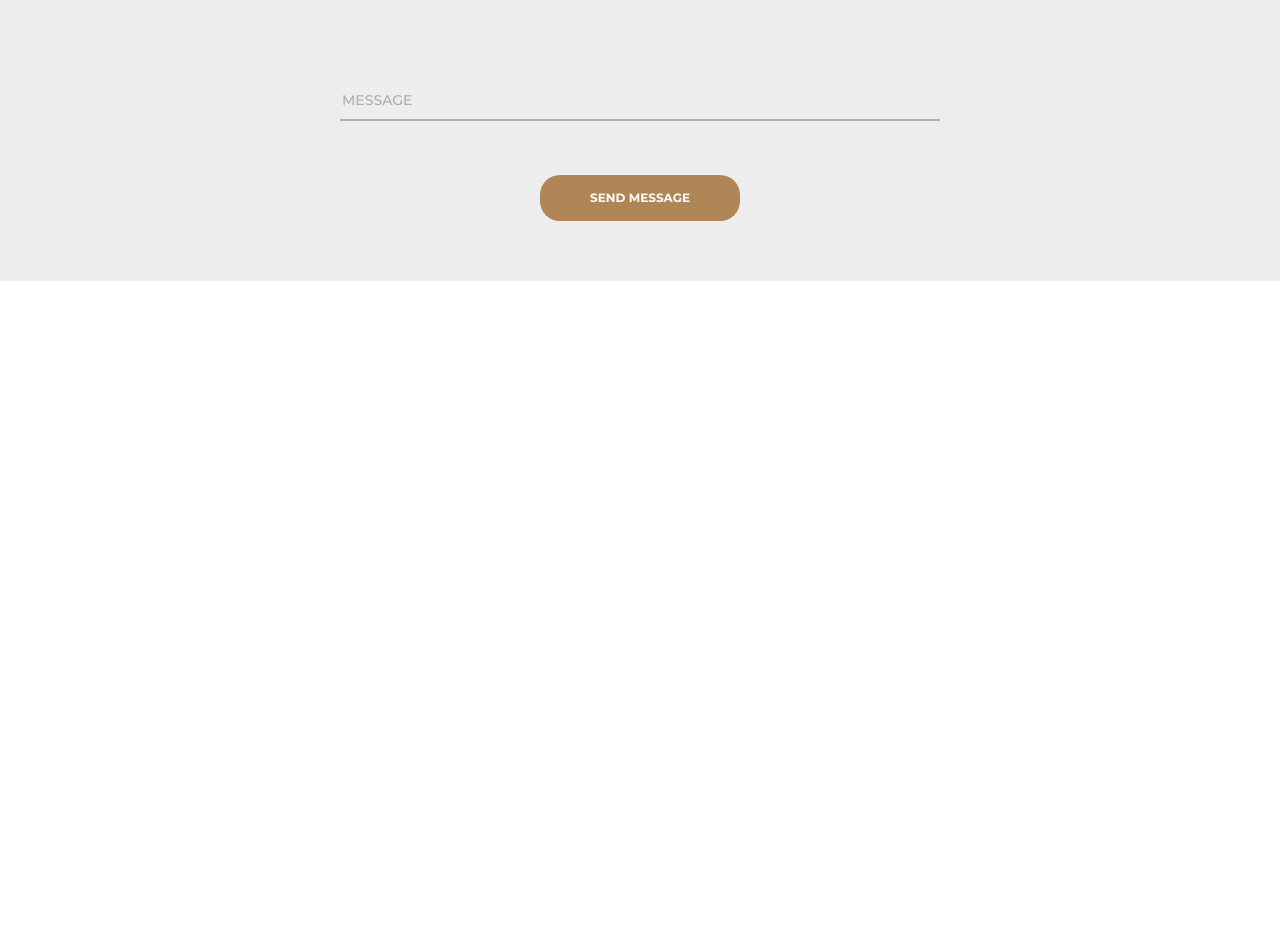
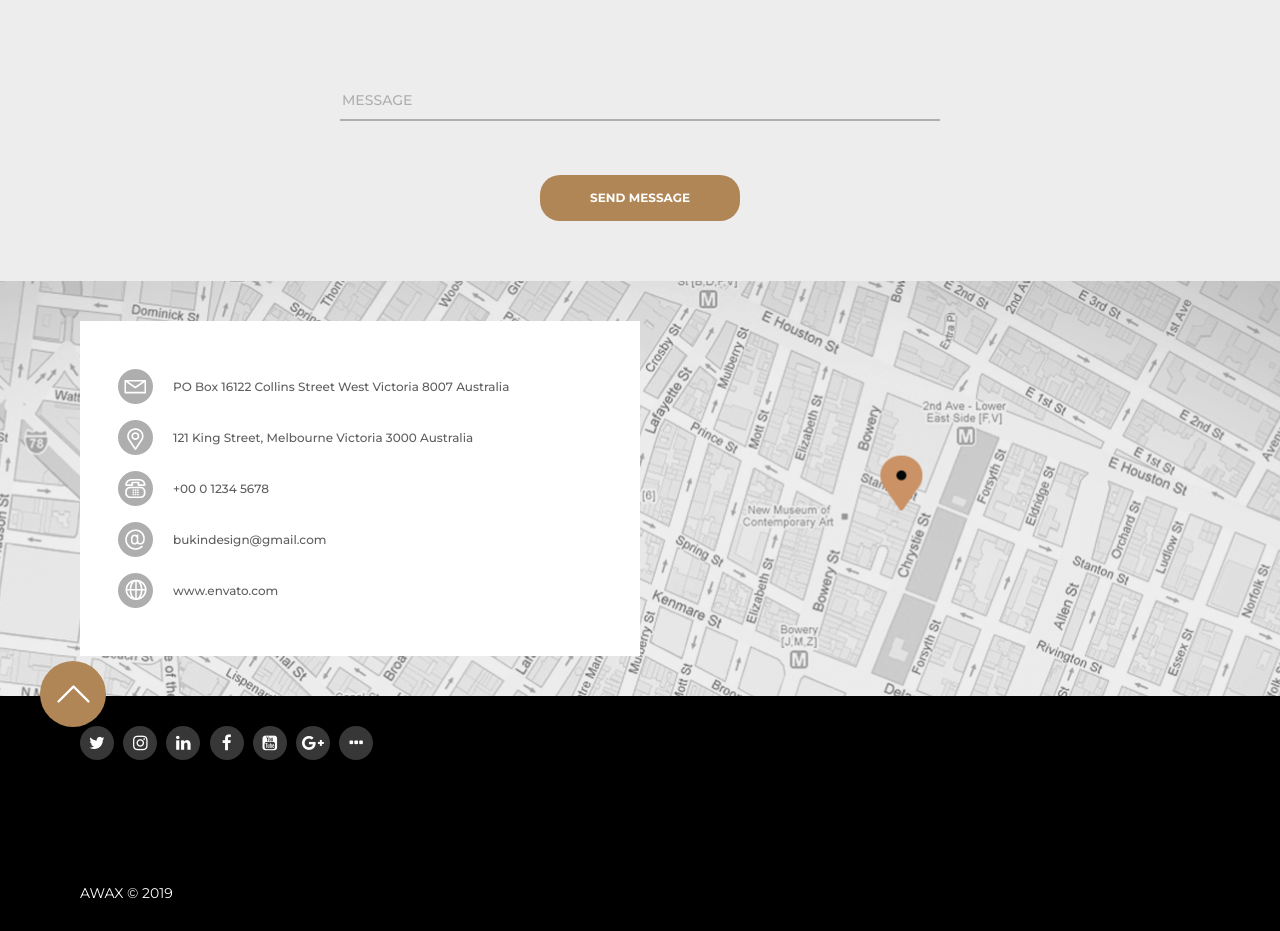
Before and after one commit to PawelZurawka/Awax_Website, a website: page index.html in a window 1280 px wide. Shown: the part 6163-7094 px from the top of the page. Before the commit the page ends 6444 px from the top, so only its background shows below. Drawn offline with Linux system fonts and the light colour scheme.

Commit message:
Finish map section

```diff
--- a/index.html
+++ b/index.html
@@ -222,13 +222,13 @@
               <h3 class="team__worker-name">jane doe</h3>
               <p class="team__worker-position">Master mind</p>
               <div class="team__social-wrapper">
-                <a href="https://twitter.com" target="_blank" class="team__btn"><span class="visually-hidden">Twitter</span><i class="team__icon fa fa-twitter"></i></a>
-                <a href="https://www.instagram.com" target="_blank" class="team__btn"><span class="visually-hidden">Instagram</span><i class="team__icon fa fa-instagram"></i></a>
-                <a href="https://www.linkedin.com/" target="_blank" class="team__btn"><span class="visually-hidden">Linked-in</span><i class="team-icon fa fa-linkedin"></i></a>
-                <a href="https://www.facebook.com" target="_blank" class="team__btn"><span class="visually-hidden">Facebook</span><i class="team__icon fa fa-facebook-f"></i></a>
-                <a href="https://youtube.com" target="_blank" class="team__btn"><span class="visually-hidden">Youtube</span><i class="team-icon fa fa-youtube-square"></i></a>
-                <a href="https://plus.google.com/" target="_blank" class="team__btn"><span class="visually-hidden">Google-Plus</span><i class="team__icon fa fa-google-plus"></i></a>
-                <a href="#" target="_blank" class="team__btn"><i class="team__icon fa fa-ellipsis-h"></i></a>
+                <a href="https://twitter.com" target="_blank" class="team__btn"><span class="visually-hidden">Twitter</span><i class="fa fa-twitter"></i></a>
+                <a href="https://www.instagram.com" target="_blank" class="team__btn"><span class="visually-hidden">Instagram</span><i class="fa fa-instagram"></i></a>
+                <a href="https://www.linkedin.com/" target="_blank" class="team__btn"><span class="visually-hidden">Linked-in</span><i class="fa fa-linkedin"></i></a>
+                <a href="https://www.facebook.com" target="_blank" class="team__btn"><span class="visually-hidden">Facebook</span><i class="fa fa-facebook-f"></i></a>
+                <a href="https://youtube.com" target="_blank" class="team__btn"><span class="visually-hidden">Youtube</span><i class="fa fa-youtube-square"></i></a>
+                <a href="https://plus.google.com/" target="_blank" class="team__btn"><span class="visually-hidden">Google-Plus</span><i class="fa fa-google-plus"></i></a>
+                <a href="#" target="_blank" class="team__btn"><i class="fa fa-ellipsis-h"></i></a>
               </div>
             </div>
             <div class="col-4 team__worker">
@@ -236,13 +236,13 @@
               <h3 class="team__worker-name">mike shiller</h3>
               <p class="team__worker-position">Creative head</p>
               <div class="team__social-wrapper">
-                <a href="https://twitter.com" target="_blank" class="team__btn"><span class="visually-hidden">Twitter</span><i class="team__icon fa fa-twitter"></i></a>
-                <a href="https://www.instagram.com" target="_blank" class="team__btn"><span class="visually-hidden">Instagram</span><i class="team__icon fa fa-instagram"></i></a>
-                <a href="https://www.linkedin.com/" target="_blank" class="team__btn"><span class="visually-hidden">Linked-in</span><i class="team-icon fa fa-linkedin"></i></a>
-                <a href="https://www.facebook.com" target="_blank" class="team__btn"><span class="visually-hidden">Facebook</span><i class="team__icon fa fa-facebook-f"></i></a>
-                <a href="https://youtube.com" target="_blank" class="team__btn"><span class="visually-hidden">Youtube</span><i class="team-icon fa fa-youtube-square"></i></a>
-                <a href="https://plus.google.com/" target="_blank" class="team__btn"><span class="visually-hidden">Google-Plus</span><i class="team__icon fa fa-google-plus"></i></a>
-                <a href="#" target="_blank" class="team__btn"><i class="team__icon fa fa-ellipsis-h"></i></a>
+                <a href="https://twitter.com" target="_blank" class="team__btn"><span class="visually-hidden">Twitter</span><i class="fa fa-twitter"></i></a>
+                <a href="https://www.instagram.com" target="_blank" class="team__btn"><span class="visually-hidden">Instagram</span><i class="fa fa-instagram"></i></a>
+                <a href="https://www.linkedin.com/" target="_blank" class="team__btn"><span class="visually-hidden">Linked-in</span><i class="fa fa-linkedin"></i></a>
+                <a href="https://www.facebook.com" target="_blank" class="team__btn"><span class="visually-hidden">Facebook</span><i class="fa fa-facebook-f"></i></a>
+                <a href="https://youtube.com" target="_blank" class="team__btn"><span class="visually-hidden">Youtube</span><i class="fa fa-youtube-square"></i></a>
+                <a href="https://plus.google.com/" target="_blank" class="team__btn"><span class="visually-hidden">Google-Plus</span><i class="fa fa-google-plus"></i></a>
+                <a href="#" target="_blank" class="team__btn"><i class="fa fa-ellipsis-h"></i></a>
               </div>
             </div>
             <div class="col-4 team__worker">
@@ -256,7 +256,7 @@
                 <a href="https://www.facebook.com" target="_blank" class="team__btn"><span class="visually-hidden">Facebook</span><i class="fa fa-facebook-f"></i></a>
                 <a href="https://youtube.com" target="_blank" class="team__btn"><span class="visually-hidden">Youtube</span><i class="fa fa-youtube-square"></i></a>
                 <a href="https://plus.google.com/" target="_blank" class="team__btn"><span class="visually-hidden">Google-Plus</span><i class="fa fa-google-plus"></i></a>
-                <a href="#" target="_blank" class="team__btn"><i class="team__icon fa fa-ellipsis-h"></i></a>
+                <a href="#" target="_blank" class="team__btn"><i class="fa fa-ellipsis-h"></i></a>
               </div>
             </div>
           </div>
@@ -441,6 +441,38 @@
           </form>
         </div>
       </section>
+      <section class="map">
+        <div class="container">
+          <div class="row">
+            <div class="col-6 map__wrapper">
+              <a href="#" class="map__btn"><span class="visually-hidden">PO Box</span><img class="map__icon" src="./images/post_box.png" alt="postbox">PO Box 16122 Collins Street West Victoria 8007 Australia</a>
+              <a href="#" class="map__btn"><span class="visually-hidden">Address</span><img class="map__icon" src="./images/address.png" alt="address">121 King Street, Melbourne Victoria 3000 Australia</a>
+              <a href="tel:+00012345678" target="_blank" class="map__btn"><span class="visually-hidden">Telephone</span><img class="map__icon" src="./images/tel.png" alt="telephone">+00 0 1234 5678</a>
+              <a href="mailto: bukindesign@gmail.com" target="_blank" class="map__btn"><span class="visually-hidden">Email</span><img class="map__icon" src="./images/email.png" alt="email">bukindesign@gmail.com</a>
+              <a href="https://envato.com" target="_blank" class="map__btn"><span class="visually-hidden">WWW</span><img class="map__icon" src="./images/www.png" alt="www">www.envato.com</a>
+            </div>
+          </div>
+        </div>
+        <a href="#header" class="map__arrow"></a>
+      </section>
+      <footer class="footer">
+        <div class="container">
+          <div class="row">
+            <div class="col-4 footer__social-wrapper">
+              <a href="https://twitter.com" target="_blank" class="footer__btn"><span class="visually-hidden">Twitter</span><i class="fa fa-twitter"></i></a>
+              <a href="https://www.instagram.com" target="_blank" class="footer__btn"><span class="visually-hidden">Instagram</span><i class="fa fa-instagram"></i></a>
+              <a href="https://www.linkedin.com/" target="_blank" class="footer__btn"><span class="visually-hidden">Linked-in</span><i class="fa fa-linkedin"></i></a>
+              <a href="https://www.facebook.com" target="_blank" class="footer__btn"><span class="visually-hidden">Facebook</span><i class="fa fa-facebook-f"></i></a>
+              <a href="https://youtube.com" target="_blank" class="footer__btn"><span class="visually-hidden">Youtube</span><i class="fa fa-youtube-square"></i></a>
+              <a href="https://plus.google.com/" target="_blank" class="footer__btn"><span class="visually-hidden">Google-Plus</span><i class="fa fa-google-plus"></i></a>
+              <a href="#" target="_blank" class="footer__btn"><i class="fa fa-ellipsis-h"></i></a>
+              <span class="footer__span">AWAX © 2019</span>
+            </div>
+            <div class="col-4"></div>
+            <div class="col-4"></div>
+          </div>
+        </div>
+      </footer>
     </main>
   </body>
 </html>
--- /dev/null
+++ b/sass/sections/_footer.scss
@@ -0,0 +1,33 @@
+.footer {
+  background-color: $black;
+
+  &__social-wrapper {
+    padding: 30px 0;
+  }
+
+  &__btn {
+    display: inline-block;
+    cursor: pointer;
+    font-size: 17px;
+    border-radius: 50%;
+    padding-top: 8px;
+    margin-right: 5px;
+    width: 34px;
+    height: 34px;
+    background-color: #373737;
+    transition: .5s ease-in-out;
+    color: $white;
+    text-align: center;
+    &:hover {
+      background-color: $gold;
+    }
+  }
+
+  &__span {
+    display: block;
+    color: $white;
+    text-transform: uppercase;
+    font-size: 14px;
+    margin-top: 125px;
+  }
+}
--- /dev/null
+++ b/sass/sections/_map.scss
@@ -0,0 +1,45 @@
+.map {
+  background-image: url('../images/map.png');
+  background-repeat: no-repeat;
+  background-position: center;
+  background-size: cover;
+  position: relative;
+
+  &__wrapper {
+    background-color: $white;
+    padding: 40px 30px;
+    margin: 40px 0;
+  }
+
+  &__btn {
+    display: flex;
+    align-items: center;
+    font-size: 12px;
+    color: $dark-grey;
+    font-weight: $font-medium;
+    padding: 8px;
+  }
+
+  &__icon {
+    padding-right: 20px;
+  }
+
+  &__arrow {
+    position: absolute;
+    left: 40px;
+    bottom: -31px;
+    border: none;
+    outline: none;
+    background: url(../images/arrowup.png);
+    background-position: center;
+    background-repeat: no-repeat;
+    background-color: #b08656;
+    padding: 33px;
+    border-radius: 50%;
+    cursor: pointer;
+    transition: 0.2s;
+    &:hover {
+      background-color: $black;
+    }
+  }
+}
--- a/sass/style.scss
+++ b/sass/style.scss
@@ -18,6 +18,8 @@
 @import "sections/facts";
 @import "sections/social-bar";
 @import "sections/contact";
+@import "sections/map";
+@import "sections/footer";
 
 //Components
 @import "components/buttons";
```
Also changed, not shown: css/style.css, images/address.png (added), images/arrowup.png (added), images/email.png (added), images/map.png (added), images/post_box.png (added), images/tel.png (added), images/www.png (added), 1 other file.
